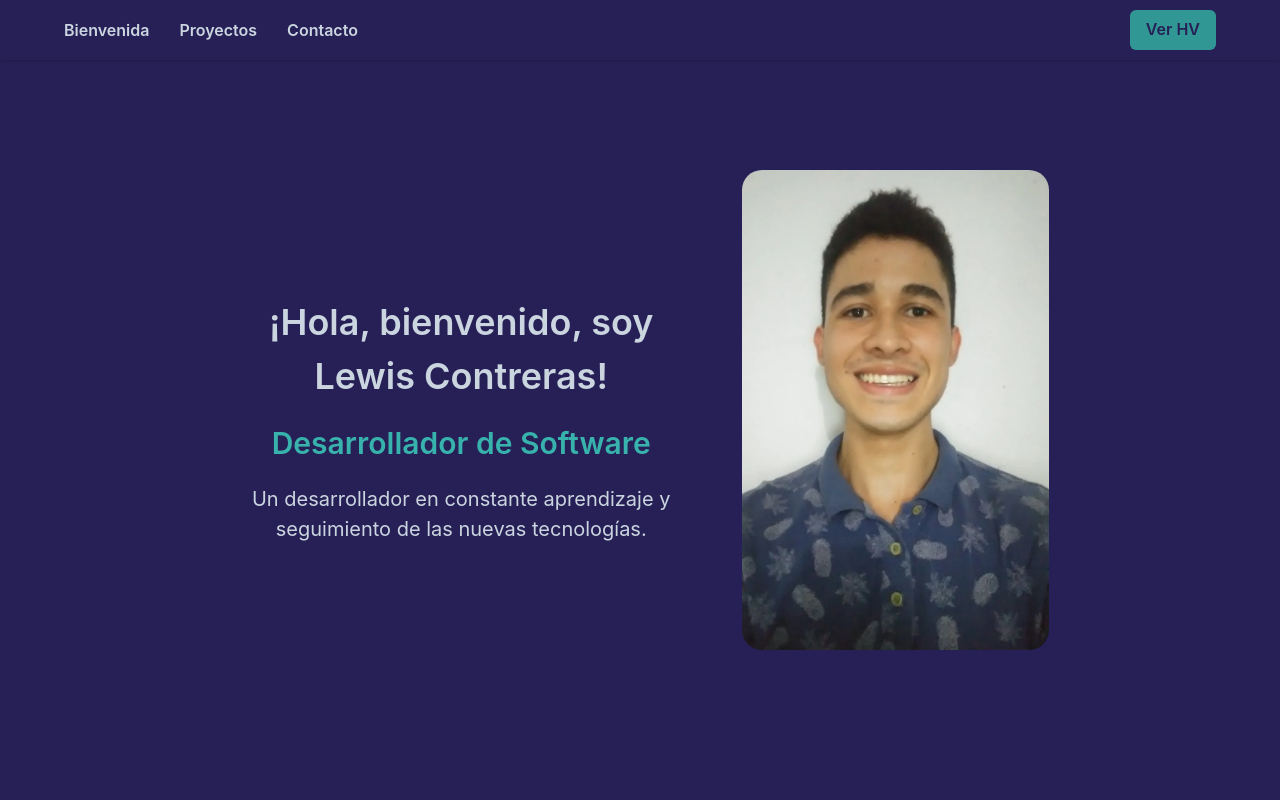
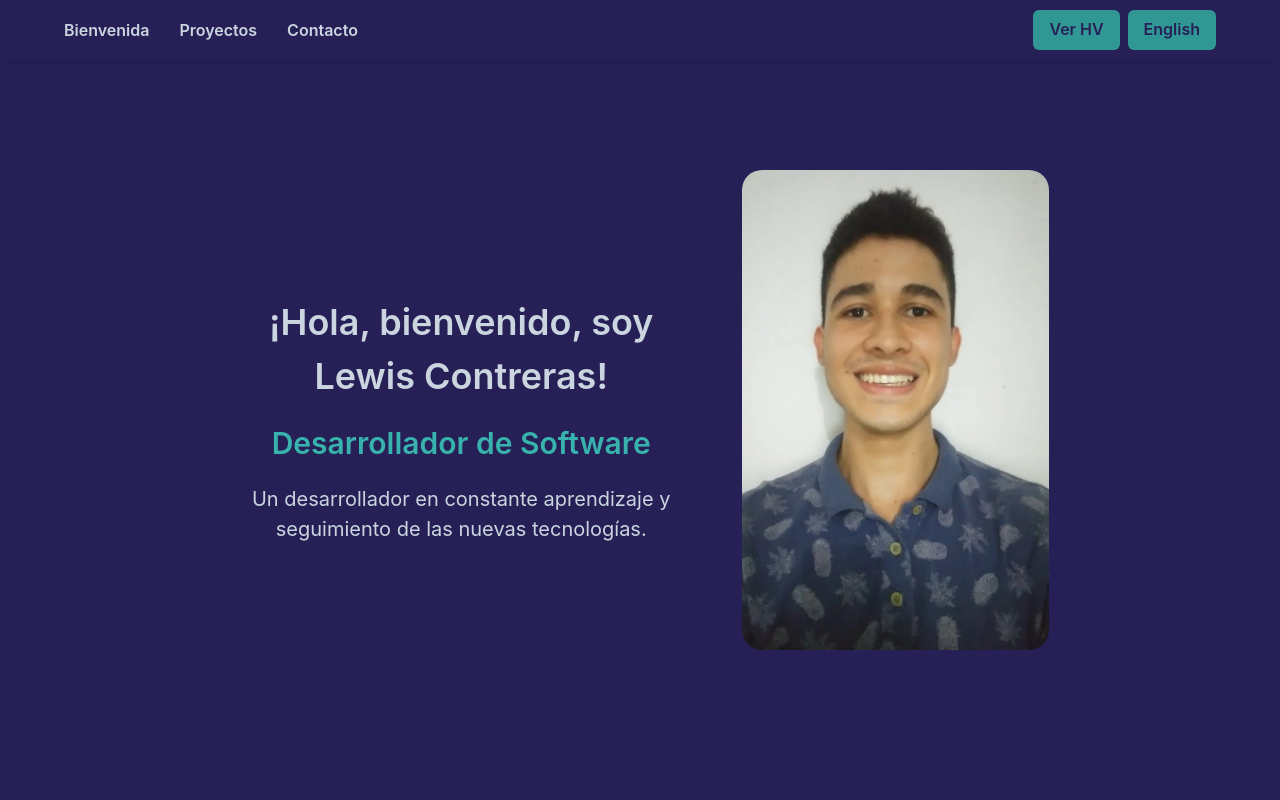
Before and after one commit to LewisContreras/LewisContreras.github.io, a React (Create React App) app: page / in a window 1280 px wide. Shown: the top 800 px of the page. Built offline with nearby package versions, Linux system fonts and the light colour scheme.

Commit message:
Enable language toggle

```diff
--- /dev/null
+++ b/src/components/LanguageButton.jsx
@@ -0,0 +1,15 @@
+import React from "react";
+import { Button } from "@chakra-ui/react";
+import { useLanguage } from "../hooks/useLanguage";
+
+const LanguageButton = () => {
+  const { t, toggleLanguage } = useLanguage();
+
+  return (
+    <Button onClick={toggleLanguage} colorScheme="teal" color="primary">
+      {t.navBar.language.text}
+    </Button>
+  );
+};
+
+export { LanguageButton };
--- a/src/components/NavBar.jsx
+++ b/src/components/NavBar.jsx
@@ -2,6 +2,7 @@ import { Box, HStack } from "@chakra-ui/react";
 import React from "react";
 import { MenuOptions } from "./MenuOptions";
 import { LinkButton } from "./LinkButton";
+import { LanguageButton } from "./LanguageButton";
 import { useLanguage } from "../hooks/useLanguage";
 
 const NavBar = () => {
@@ -20,10 +21,13 @@ const NavBar = () => {
     >
       <HStack w="90%" mx="auto" justifyContent="space-between">
         <MenuOptions />
-        <LinkButton
-          text={t.navBar.cv.text}
-          href="https://drive.google.com/file/d/18IylaNu-1RUHQk0VjAmgLuS3bn9-lyuu/view?usp=sharing"
-        />
+        <HStack>
+          <LinkButton
+            text={t.navBar.cv.text}
+            href="https://drive.google.com/file/d/18IylaNu-1RUHQk0VjAmgLuS3bn9-lyuu/view?usp=sharing"
+          />
+          <LanguageButton />
+        </HStack>
       </HStack>
     </Box>
   );
--- a/src/translations/en.json
+++ b/src/translations/en.json
@@ -40,6 +40,9 @@
     },
     "cv": {
       "text": "View CV"
+    },
+    "language": {
+      "text": "Español"
     }
   },
   "welcome": {
--- a/src/translations/es.json
+++ b/src/translations/es.json
@@ -40,6 +40,9 @@
     },
     "cv": {
       "text": "Ver HV"
+    },
+    "language": {
+      "text": "English"
     }
   },
   "welcome": {
```
